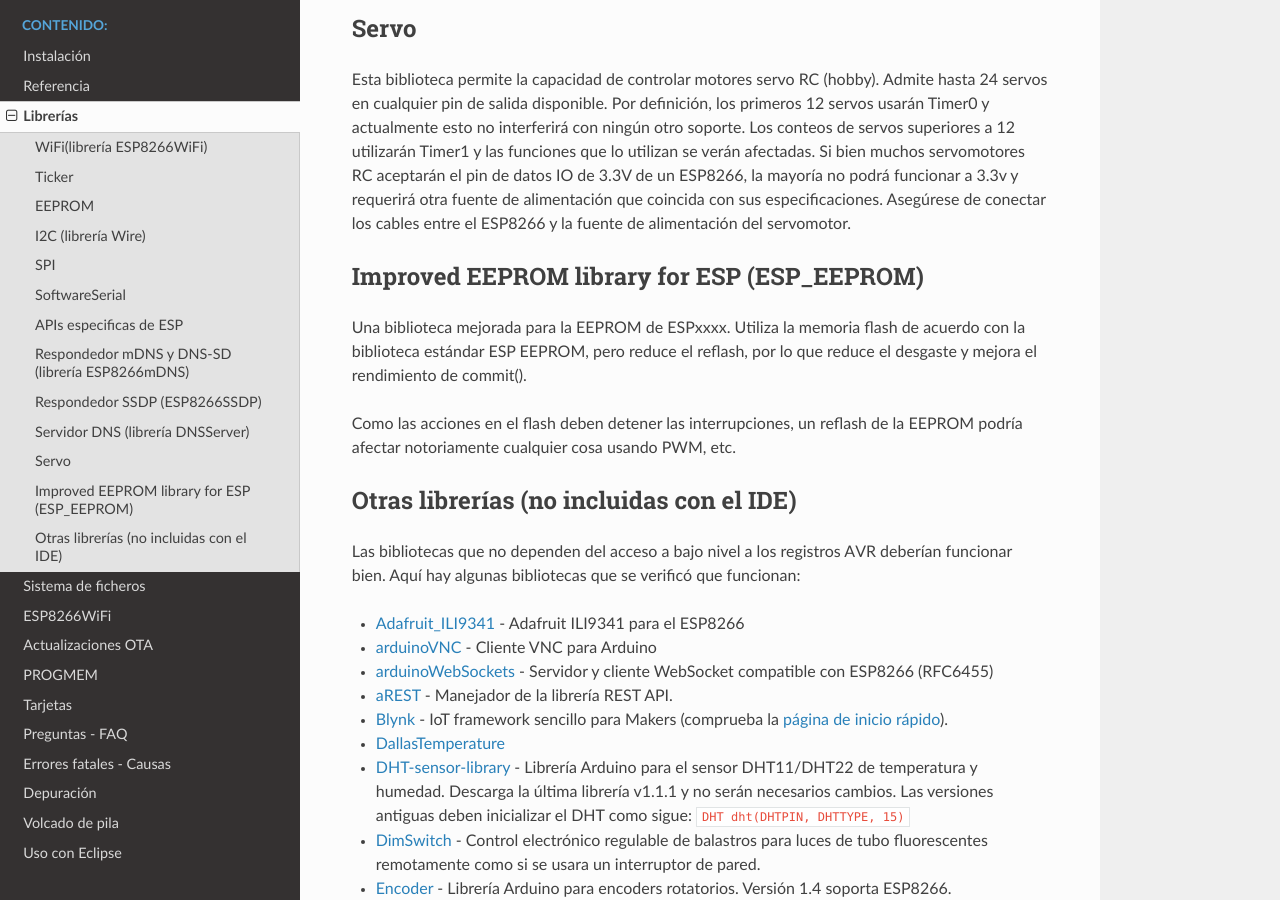
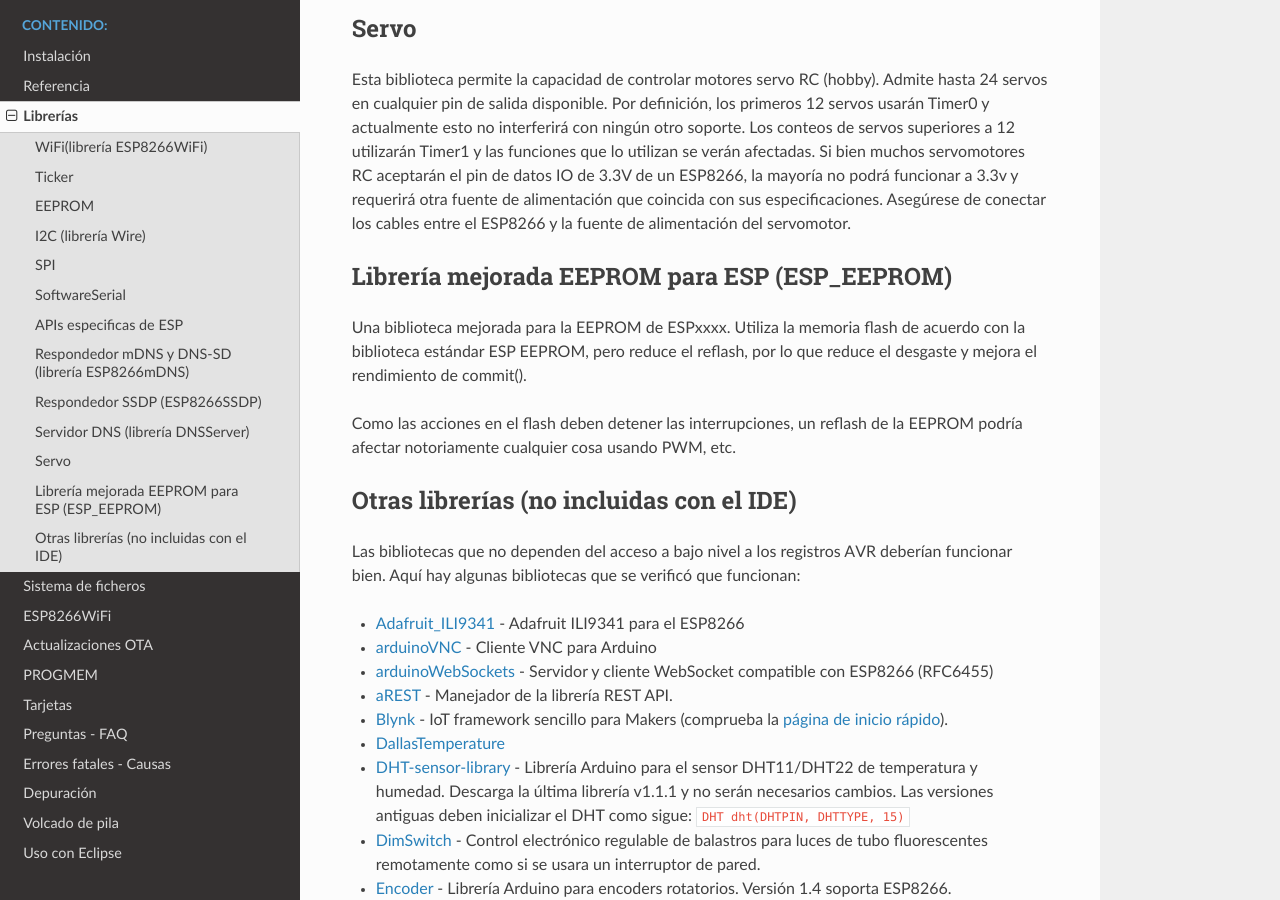
Before and after one commit to lrmoreno007/ESP8266-Arduino-Spanish, a Sphinx documentation site: the page built from doc/libraries.rst, in a window 1280 px wide and 900 px high, scrolled down 3982 px. Built offline with Sphinx 7.4.7 and the Read the Docs theme 2.0.0, drawn with Linux system fonts in a browser that asks for light colours.

Commit message:
Added new ESP_EEPROM to list of ESP libraries

```diff
--- a/doc/libraries.rst
+++ b/doc/libraries.rst
@@ -129,7 +129,7 @@ Servo
 
 Esta biblioteca permite la capacidad de controlar motores servo RC (hobby). Admite hasta 24 servos en cualquier pin de salida disponible. Por definición, los primeros 12 servos usarán Timer0 y actualmente esto no interferirá con ningún otro soporte. Los conteos de servos superiores a 12 utilizarán Timer1 y las funciones que lo utilizan se verán afectadas. Si bien muchos servomotores RC aceptarán el pin de datos IO de 3.3V de un ESP8266, la mayoría no podrá funcionar a 3.3v y requerirá otra fuente de alimentación que coincida con sus especificaciones. Asegúrese de conectar los cables entre el ESP8266 y la fuente de alimentación del servomotor.
 
-Improved EEPROM library for ESP (ESP_EEPROM)
+Librería mejorada EEPROM para ESP (ESP_EEPROM)
 --------------------------------------------
 
 Una biblioteca mejorada para la EEPROM de ESPxxxx. Utiliza la memoria flash de acuerdo con la biblioteca estándar ESP EEPROM, pero reduce el reflash, por lo que reduce el desgaste y mejora el rendimiento de commit().
```
